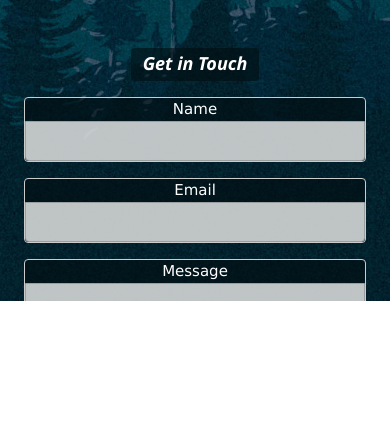
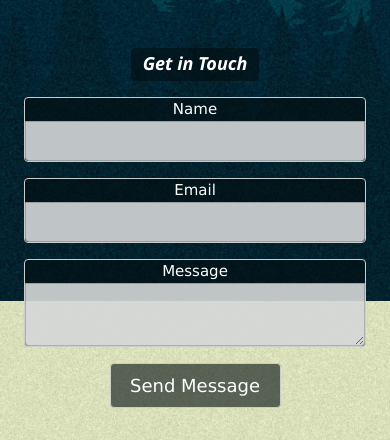
Before and after one commit to mdepero/mattdepero, a plain HTML site: page index.html in a window 390 px wide. Shown: the part 543-983 px from the top of the page. Before the commit the page ends 844 px from the top, so only its background shows below. Drawn offline with Linux system fonts and the light colour scheme.

Commit message:
fix background scroll on mobile

```diff
--- a/index.html
+++ b/index.html
@@ -15,10 +15,10 @@
 body {
     background-image: url(./background.jpg);
     background-repeat: no-repeat;
+    background-attachment: fixed;
     background-position: right top;
     background-size: cover;
-    height: 100vh;
-    overflow-y: scroll;
+    min-height: 100vh;
 }
 
 .container {
```
